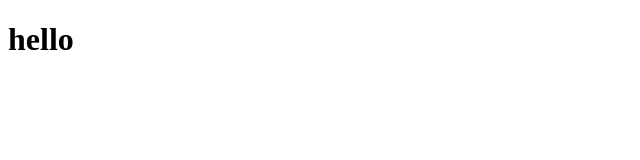
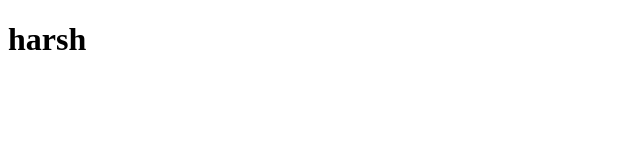
Before and after one commit to anchann1/student, a plain HTML site: page index.html in a window 1280 px wide. Shown: the full height of the page, 0-640 px from the left. Drawn offline with Linux system fonts and the light colour scheme.

Commit message:
third commit

```diff
--- a/index.html
+++ b/index.html
@@ -6,7 +6,7 @@
     <title>Document</title>
 </head>
 <body>
-    <h1>hello
+    <h1>harsh
     </h1>
 </body>
 </html>
```
